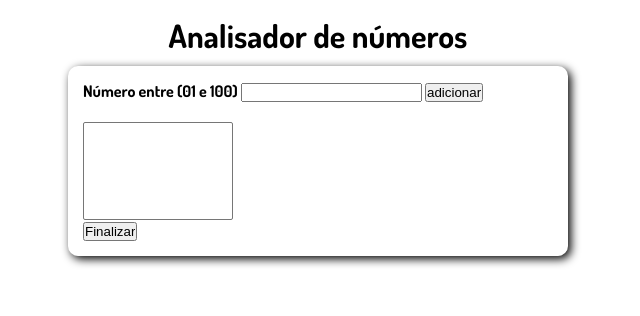
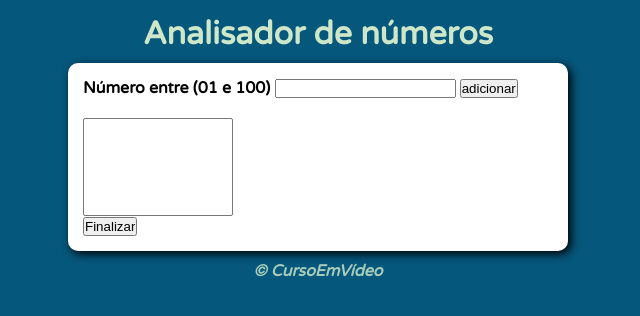
Before and after one commit to AlanPedroD/analisador-de-numeros, a plain HTML site: page index.html in a window 1280 px wide. Shown: the whole page, without its empty margins (322-962 px from the left). Drawn offline with Linux system fonts and the light colour scheme.

Commit message:
fiz algumas mudancas no estilo

```diff
--- a/index.html
+++ b/index.html
@@ -9,7 +9,7 @@
 
     <link rel="preconnect" href="https://fonts.googleapis.com">
     <link rel="preconnect" href="https://fonts.gstatic.com" crossorigin>
-    <link href="https://fonts.googleapis.com/css2?family=Dosis:wght@400;700&display=swap" rel="stylesheet">
+    <link href="https://fonts.googleapis.com/css2?family=Varela+Round&display=swap" rel="stylesheet">
 </head>
 <body>
     <main>
--- a/style.css
+++ b/style.css
@@ -4,15 +4,21 @@
     box-sizing: border-box;
 }
 
+body{
+   background-color: #06577C;
+}
+
 main{
     max-width: 1240px;
     margin: auto;
-    font-family: 'Dosis', sans-serif;
+    font-family: 'Varela Round', sans-serif;
     font-weight: bold;
     padding: 5px;
 }
 
 header{
+    color: #CEE7C9;
+    /* color: #7988B6; */
     text-align: center;
     padding: 10px;
 }
@@ -31,7 +37,7 @@ section{
 }
 
 footer{
-    color: #fff;
+    color: #cee7c9ce;
     text-align: center;
     font-style: italic;
     padding: 10px;
```
